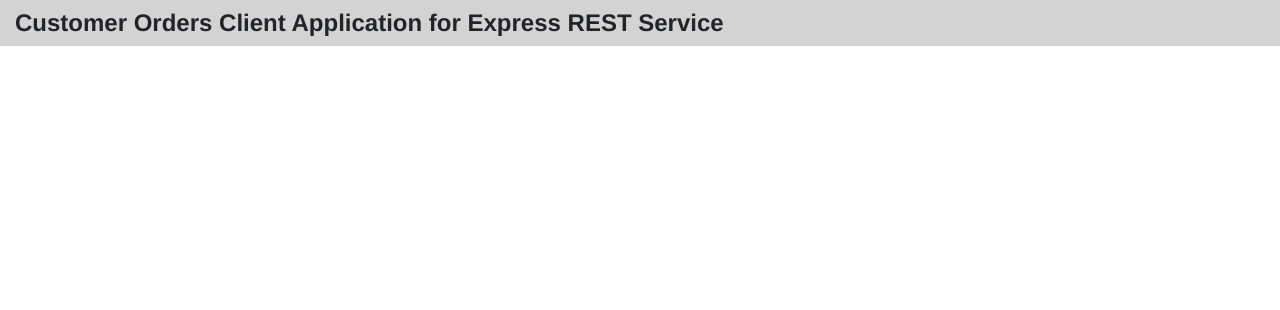
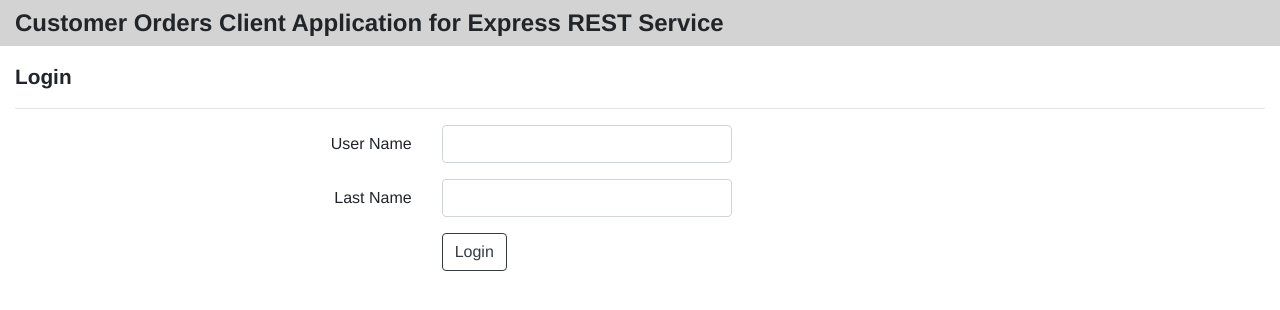
Before and after one commit to UniquelySimilar/orders-rest-express-client, a Vue app: page /login in a window 1280 px wide. Shown: the top 310 px of the page. Built offline with nearby package versions, Linux system fonts and the light colour scheme.

Commit message:
implemented login vue, vuex, and began auth token processing

```diff
--- a/package.json
+++ b/package.json
@@ -14,7 +14,8 @@
     "jquery": "^3.5.1",
     "jquery-ui": "^1.12.1",
     "vue": "^2.6.11",
-    "vue-router": "^3.2.0"
+    "vue-router": "^3.2.0",
+    "vuex": "^3.5.1"
   },
   "devDependencies": {
     "@vue/cli-plugin-babel": "~4.5.0",
--- a/src/main.js
+++ b/src/main.js
@@ -1,6 +1,7 @@
 import Vue from 'vue'
 import App from './App.vue'
 import router from './router'
+import store from './store'
 
 import 'bootstrap/dist/css/bootstrap.css'
 
@@ -8,5 +9,6 @@ Vue.config.productionTip = false
 
 new Vue({
   router,
+  store,
   render: h => h(App)
 }).$mount('#app')
--- a/src/router/index.js
+++ b/src/router/index.js
@@ -1,10 +1,16 @@
 import Vue from 'vue'
 import VueRouter from 'vue-router'
+import Login from '../views/Login.vue'
 import CustomerIndex from '../views/customer/CustomerIndex.vue'
 
 Vue.use(VueRouter)
 
 const routes = [
+  {
+    path: '/login',
+    name: 'login',
+    component: Login
+  },
   // Customers
   {
     path: '/',
--- /dev/null
+++ b/src/store/index.js
@@ -0,0 +1,15 @@
+import Vue from 'vue'
+import Vuex from 'vuex'
+
+Vue.use(Vuex)
+
+export default new Vuex.Store({
+  state: {
+    token: "empty-token"
+  },
+  mutations: {
+    updateToken(state, payload) {
+      state.token = payload.token;
+    }
+  }
+});
--- /dev/null
+++ b/src/views/Login.vue
@@ -0,0 +1,87 @@
+<template>
+  <div id="login">
+    <div>
+      <span class="component-heading">Login</span>
+    </div>
+    <hr>
+    <form>
+      <div class="form-group row">
+        <label for="username" class="offset-md-2 col-md-2 col-form-label">User Name</label>
+        <div class="col-md-3">
+          <input type="input" class="form-control" id="username" v-model="username">
+        </div>
+      </div>
+      <div class="form-group row">
+        <label for="password" class="offset-md-2 col-md-2 col-form-label">Last Name</label>
+        <div class="col-md-3">
+          <input type="password" class="form-control" id="password" v-model="password">
+        </div>
+      </div>
+
+      <div class="form-group row">
+        <div class="offset-md-4 col-md-2">
+            <button type="button" class="btn btn-outline-dark"
+                v-on:click="login">Login</button>
+        </div>
+    </div>
+
+    <div v-if="loginError" class="offset-md-4 col-md-4 error-msg">
+      <span>*&nbsp;</span>
+      <span>Username and/or password not recognized</span>
+    </div>
+</form>
+  </div>
+</template>
+
+<script>
+  import { axios } from '../global-vars.js';
+
+  export default {
+    data() {
+      return {
+        username: '',
+        password: '',
+        loginError: false
+      }
+    },
+    methods: {
+      login() {
+        axios.post('/login',{
+          username: this.username,
+          password: this.password
+        })
+        .then( response => {
+          this.loginError = false;
+          this.$store.commit('updateToken', {
+            token: response.data.token
+          });
+          this.$router.push('/customers');
+        })
+        .catch( error => {
+          if (error.response) {
+            if (error.response.status == 401) {
+              this.loginError = true;
+            }
+            else {
+              console.error("Response contains error code " + error.response.status);
+            }
+          }
+          else if (error.request) {
+            console.error("No response received so logging request");
+            console.error(error.request);
+          }
+          else {
+            console.error("Problem with request: " + error.message);
+          }
+        });
+      }
+    }
+
+  }
+</script>
+
+<style scoped>
+  label {
+      text-align: right;
+  }
+</style>
```
Also changed, not shown: 2 other files (tests, documents, lock files or other folders).
